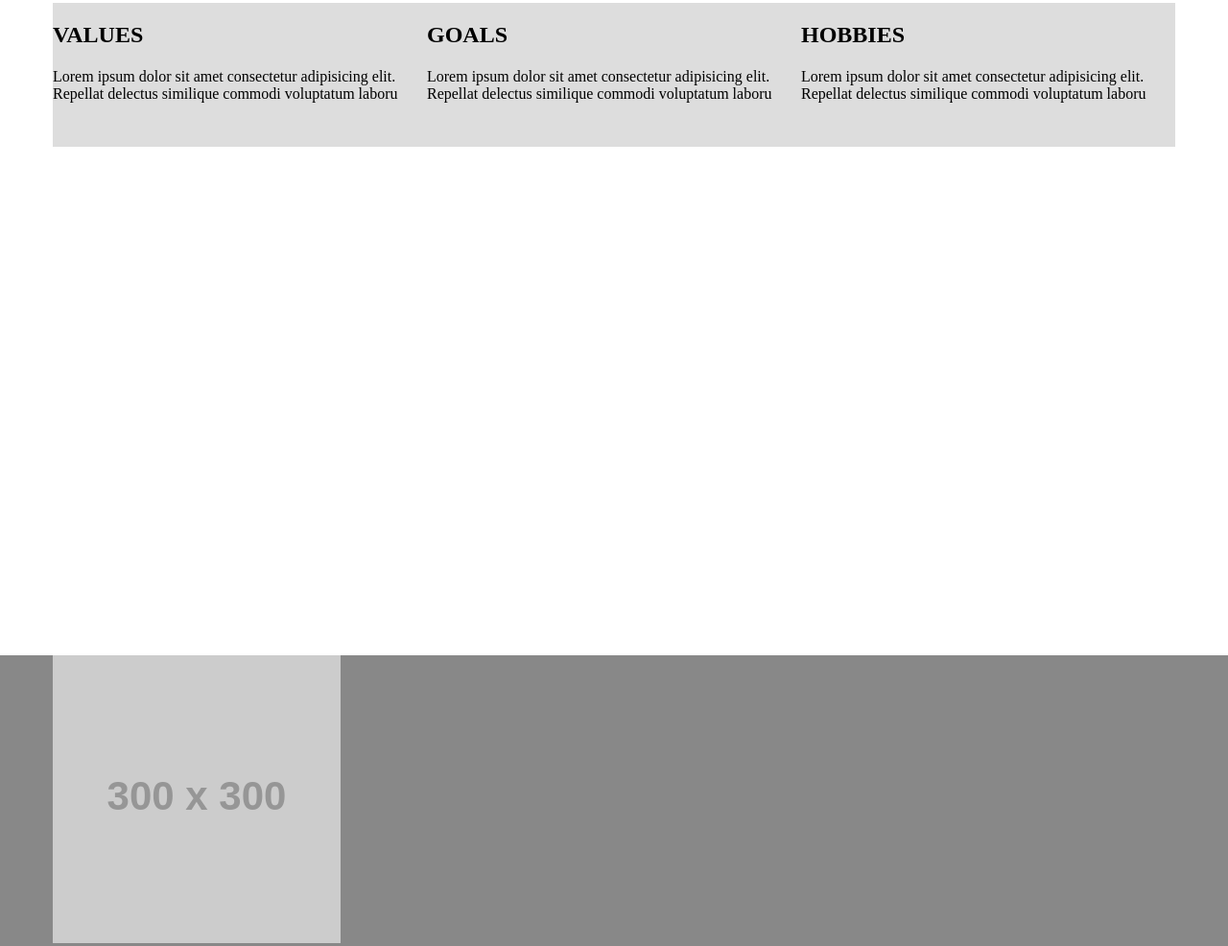
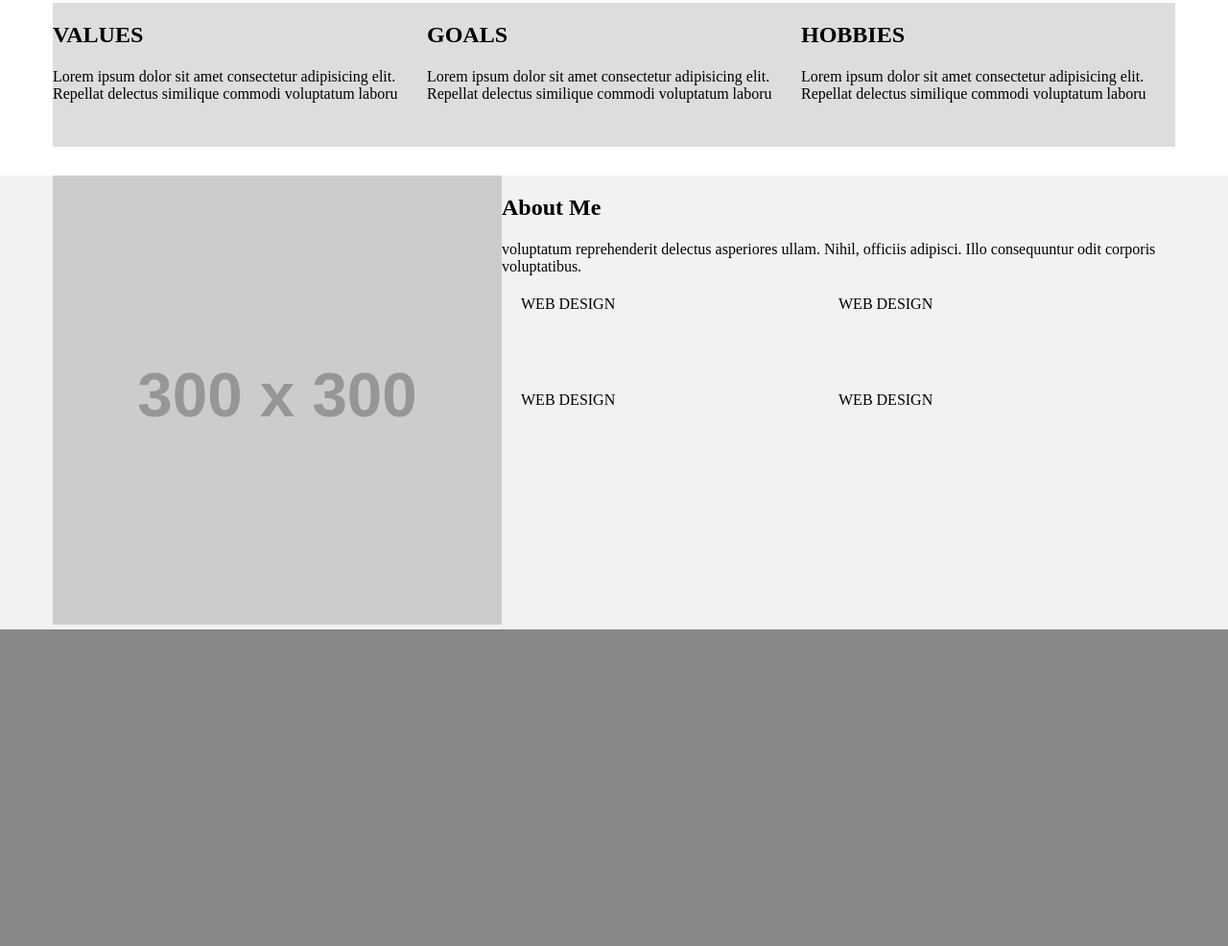
Before and after one commit to Mostafa-Ragab/Template-design-A, a plain HTML site: page index.html in a window 1280 px wide. Shown: the part 697-1683 px from the top of the page at 96% size. After the commit the page ends 1353 px from the top, so only its background shows below. Drawn offline with Linux system fonts and the light colour scheme; placeholder pictures from the web are drawn by us.

Commit message:
adding styling to about me section and hobbies

```diff
--- a/css/style.css
+++ b/css/style.css
@@ -42,7 +42,6 @@ body {
 /* start Features */
 .features {
   background-color: white;
-  height: 650px;
   overflow: hidden;
   padding-top: 30px;
   padding-bottom: 30px;
@@ -57,3 +56,29 @@ body {
   text-transform: uppercase;
 }
 /* End Features */
+/* start about me */
+.about-me {
+  overflow: hidden;
+  background-color: #f2f2f2;
+}
+
+.about-me .image {
+  width: 40%;
+  float: left;
+}
+.about-me .image img {
+  width: 100%;
+}
+.about-me .info {
+  float: left;
+  width: 60%;
+}
+.about-me .info .hobbies {
+  margin: 20px;
+  overflow: hidden;
+}
+.about-me .info .hobbies > div {
+  width: 50%;
+  float: left;
+  min-height: 100px;
+}
```
